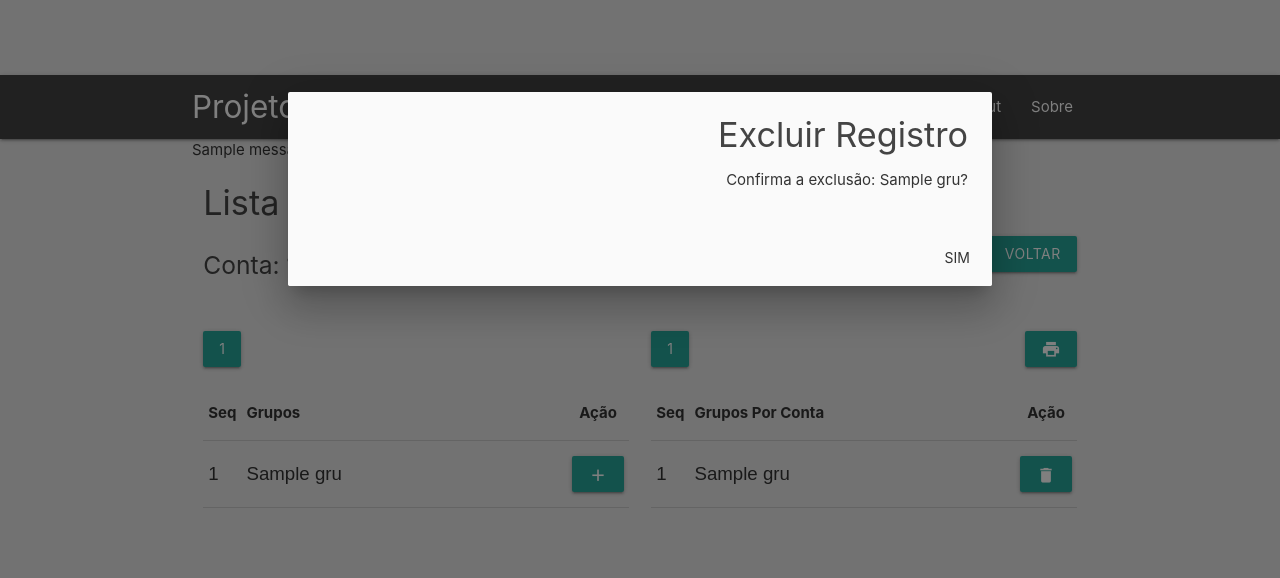
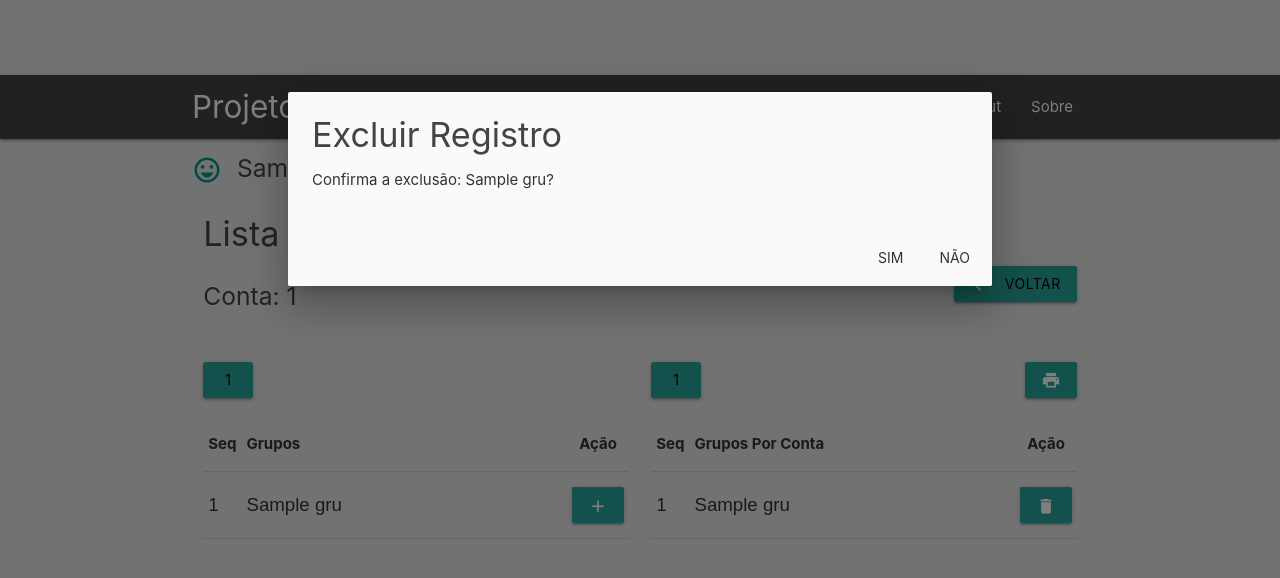
Before and after one commit to AcarlosSoares/framework_md, a Flask app: page /conta/acessarGrupo/1/1 in a window 1280 px wide, after a click on "delete". Shown: the top 578 px of the page. Run offline with Flask 2, Linux system fonts and the light colour scheme; a user stored in the database is signed in; tables that the repository leaves empty hold one stand-in row (values such as "Sample post"); one stand-in notice (Sample message) is shown; some libraries are stand-ins or nearby versions.

Commit message:
Atualização dia 16/12/2019 18:00

```diff
--- a/app/conta/routes.py
+++ b/app/conta/routes.py
@@ -20,13 +20,13 @@ def index():
     abort(404)
 
 
-@conta.route('/conta/acessar', methods=['GET', 'POST'])
+@conta.route('/conta/acessarConta', methods=['GET', 'POST'])
 @login_required
-def acessar():
+def acessarConta():
 
   if not current_user.is_authenticated:
     flash('Usuário não autorizado!', 'info')
-    return redirect(url_for('conta.acessar'))
+    return redirect(url_for('conta.acessarConta'))
 
   form = ListaContaUsuarioForm()
 
@@ -39,7 +39,7 @@ def acessar():
     form.ordenarpor.data = 'conta_con.id_conta'
     form.ordenarpor.data = 'ASC'
     form.ordenarpor.data = None
-    return redirect(url_for('conta.acessar'))
+    return redirect(url_for('conta.acessarConta'))
 
   try:
     page = request.form.get('page', 1, type=int)
@@ -66,7 +66,7 @@ def incluir():
 
   if not current_user.is_authenticated:
     flash('Usuário não autorizado!', 'info')
-    return redirect(url_for('conta.acessar'))
+    return redirect(url_for('conta.acessarConta'))
 
   form = IncluiContaUsuarioForm()
 
@@ -105,19 +105,20 @@ def incluir():
       db.session.commit()
 
       flash('Registro foi incluído com sucesso!', 'success')
-      return redirect(url_for('conta.acessar'))
+      return redirect(url_for('conta.acessarConta'))
     except Exception as e:
       flash('Falha no aplicativo! ' + str(e), 'danger')
-      return redirect(url_for('conta.acessar'))
+      return redirect(url_for('conta.acessarConta'))
 
 
-@conta.route("/conta/excluir/<int:id_data>", methods=['POST'])
+@conta.route("/conta/excluir/<int:id_data>", methods=['GET', 'POST'])
+@login_required
 @login_required
 def excluir(id_data):
 
   if not current_user.is_authenticated:
     flash('Usuário não autorizado!', 'info')
-    return redirect(url_for('conta.acessar'))
+    return redirect(url_for('conta.acessarConta'))
 
   try:
     dado = Conta.query.get(id_data)
@@ -125,13 +126,13 @@ def excluir(id_data):
       db.session.delete(dado)
       db.session.commit()
       flash('Registro foi excluido com sucesso!', 'success')
-      return redirect(url_for('conta.acessar'))
+      return redirect(url_for('conta.acessarConta'))
     else:
       flash('Falha na exclusão!', 'danger')
-      return redirect(url_for('conta.acessar'))
+      return redirect(url_for('conta.acessarConta'))
   except Exception as e:
     flash('Falha no aplicativo! ' + str(e), 'danger')
-    return redirect(url_for('conta.acessar'))
+    return redirect(url_for('conta.acessarConta'))
 
 
 @conta.route('/conta/alterar/<int:id_data>', methods=['GET', 'POST'])
@@ -140,7 +141,7 @@ def alterar(id_data):
 
   if not current_user.is_authenticated:
     flash('Usuário não autorizado!', 'info')
-    return redirect(url_for('conta.acessar'))
+    return redirect(url_for('conta.acessarConta'))
 
   form = AlteraContaUsuarioForm()
 
@@ -170,7 +171,7 @@ def alterar(id_data):
 
     except Exception as e:
       flash('Falha no aplicativo! ' + str(e), 'danger')
-      return redirect(url_for('conta.acessar'))
+      return redirect(url_for('conta.acessarConta'))
 
   if not form.validate_on_submit():
     return render_template('altera_conta.html', title='Alterar Conta', form=form)
@@ -197,10 +198,10 @@ def alterar(id_data):
       dado.usuarios.setor_id = form.setor_id.data
       db.session.commit()
       flash('Registro foi alterado com sucesso!', 'success')
-      return redirect(url_for('conta.acessar'))
+      return redirect(url_for('conta.acessarConta'))
     except Exception as e:
       flash('Falha no aplicativo! ' + str(e), 'danger')
-      return redirect(url_for('conta.acessar'))
+      return redirect(url_for('conta.acessarConta'))
 
 
 @conta.route('/conta/imprimir', methods=['GET'])
@@ -226,7 +227,7 @@ def imprimir():
       dados = Conta.query.all()
   except Exception as e:
     flash('Falha no aplicativo! ' + str(e), 'danger')
-    return redirect(url_for('conta.acessar'))
+    return redirect(url_for('conta.acessarConta'))
 
   # # # PARÂMETROS DO RELATÓRIO
   titulo = 'LISTA DE CONTAS DE USUÁRIO'
@@ -304,9 +305,9 @@ def adicionarGrupo(id_data, id_super, nome_super):
     return redirect(url_for('conta.acessarGrupo', id_super=id_super, nome_super=nome_super))
 
 
-@conta.route("/conta/excluirGrupoConta/<int:id_data>/<int:id_super>/<string:nome_super>", methods=['POST'])
+@conta.route("/conta/excluirGrupoPorConta/<int:id_data>/<int:id_super>/<string:nome_super>", methods=['GET', 'POST'])
 @login_required
-def excluirGrupoConta(id_data, id_super, nome_super):
+def excluirGrupoPorConta(id_data, id_super, nome_super):
 
   if not current_user.is_authenticated:
     flash('Usuário não autorizado!', 'info')
--- a/app/conta/templates/altera_conta.html
+++ b/app/conta/templates/altera_conta.html
@@ -23,7 +23,7 @@
           <div class="row">
 
             <div class="col s12 right-align">
-              <a class="waves-effect waves-light btn white-text" href="{{ url_for('conta.acessar') }}" title="Voltar">
+              <a class="waves-effect waves-light btn white-text" href="{{ url_for('conta.acessarConta') }}" title="Voltar">
                 <i class="material-icons cor-marrom">close</i>
               </a>
             </div>
--- a/app/conta/templates/inclui_conta.html
+++ b/app/conta/templates/inclui_conta.html
@@ -22,7 +22,7 @@
           <div class="row">
 
             <div class="col s12 right-align">
-              <a class="waves-effect waves-light btn white-text" href="{{ url_for('conta.acessar') }}" title="Voltar">
+              <a class="waves-effect waves-light btn white-text" href="{{ url_for('conta.acessarConta') }}" title="Voltar">
                 <i class="material-icons cor-marrom">close</i>
               </a>
             </div>
--- a/app/conta/templates/lista_grupo_conta.html
+++ b/app/conta/templates/lista_grupo_conta.html
@@ -21,7 +21,9 @@
 
 		<div class="col s6 right-align">
 			<!-- Botão Voltar -->
-		  <a href="{{ url_for('conta.acessar') }}" class="btn btn-outline-info float-md-right my-2" role="button" aria-pressed="true">Voltar</a>
+		  <a href="{{ url_for('conta.acessarConta') }}" class="waves-effect waves-light btn black-text">
+		  	<i class="material-icons left white-text">arrow_back</i>Voltar
+		  </a>
 		</div>
 
 	</div>
@@ -32,6 +34,7 @@
 
 			<!-- Painel de Ordenação e Pesquisa -->
 			<form action="{{ url_for('conta.acessarGrupo', id_super=id_super, nome_super=nome_super) }}" method="POST">
+				{{ form.csrf_token }}
 
 				<!-- Painel Paginação -->
 				<div class="row">
@@ -39,9 +42,9 @@
 						{% for page_num2 in dados2.iter_pages(left_edge=1, right_edge=1, left_current=1, right_current=2) %}
 						  {% if page_num2 %}
 						    {% if dados2.page == page_num2 %}
-						      <input class="btn btn-info my-2" name="page2" type="submit" value={{ page_num2 }} />
+						      <input class="waves-effect waves-light btn" name="page2" type="submit" value={{ page_num2 }} />
 						    {% else %}
-						      <input class="btn btn-outline-info my-2" name="page2" type="submit" value={{ page_num2 }} />
+						      <input class="waves-effect waves-light btn teal lighten-4" name="page2" type="submit" value={{ page_num2 }} />
 						    {% endif %}
 						  {% else %}
 						    ...
@@ -85,6 +88,7 @@
 				</tbody>
 			</table>
 		</div>
+
 		<!----------------------- LISTA DA TABELA 1 -------------------------->
 		<div class="col s6 right-align">
 
@@ -98,9 +102,9 @@
 						{% for page_num in dados1.iter_pages(left_edge=1, right_edge=1, left_current=1, right_current=2) %}
 						  {% if page_num %}
 						    {% if dados1.page == page_num %}
-							  <input class="btn btn-info my-2" name="page1" type="submit" value={{ page_num }} />
+						      <input class="waves-effect waves-light btn" name="page1" type="submit" value={{ page_num }} />
 						    {% else %}
-							  <input class="btn btn-outline-info my-2" name="page1" type="submit" value={{ page_num }} />
+						      <input class="waves-effect waves-light btn teal lighten-4" name="page1" type="submit" value={{ page_num }} />
 						    {% endif %}
 						  {% else %}
 								...
@@ -140,11 +144,7 @@
 							<td class="text-center center-align">
 
 								<!-- Botão Excluir -->
-	<!-- 									<a href="#" class="btn btn-ligth btn-sm" role="button" data-toggle="modal" title="Excluir" data-target="#excluirModal1{{ dado.id }}">
-								  <i class="material-icons cor-vermelho" style="vertical-align:middle;">delete</i>
-								</a> -->
-
-								<a class="waves-effect waves-light btn modal-trigger" href="#excluirModal{{ dado.id }}">
+								<a class="waves-effect waves-light btn modal-trigger" data-toggle="modal" href="#excluirModal{{ dado.id }}">
 									<i class="material-icons cor-vermelho" style="vertical-align:middle;">delete</i>
 								</a>
 
@@ -152,51 +152,19 @@
 						</tr>
 
 			  		<!-- Modal Excluir Dados -->
-			  <div class="modal fade" id="excluirModal1{{ dado.id }}">
-				<div class="modal-dialog modal-dialog-centered" role="document">
-				  <div class="modal-content">
 
-					<div class="modal-header">
-					  <h5 class="modal-title" id="exampleModalLongTitle">Excluir Registro</h5>
-					  <button type="button" class="close" data-dismiss="modal" aria-label="Close">
-						<span aria-hidden="true">&times;</span>
-					  </button>
-					</div>
-
-					<div class="modal-body">
-					  <p>Confirma a exclusão: {{ dado.nome }}? </p>
-					</div>
-
-					<div class="modal-footer">
-					  <form action="{{ url_for('conta.excluirGrupoConta', id_data=dado.id, id_super=id_super, nome_super=nome_super) }}" method="POST">
-						{{ form.csrf_token }}
-						<input type="submit" value="Sim" class="btn btn-outline-info">
-					  </form>
-					</div>
-
-				  </div>
-				</div>
-			  </div>
-			  <!-- Fim Modal Excluir Dados -->
-
-				<!-- Modal Teste  -->
-
-					  <!-- Modal Structure -->
 					  <div id="excluirModal{{ dado.id }}" class="modal">
-						<div class="modal-content">
+						<div class="modal-content left-align">
 						  <h4>Excluir Registro</h4>
 						  <p>Confirma a exclusão: {{ dado.nome }}? </p>
 						</div>
 						<div class="modal-footer">
-						  <a href="#!" class="modal-close waves-effect waves-green btn-flat">Sim</a>
-	<!--                   <form action="{{ url_for('conta.excluirGrupoConta', id_data=dado.id, id_super=id_super, nome_super=nome_super) }}" method="POST">
-					{{ form.csrf_token }}
-					<input type="submit" value="Sim" class="modal-close waves-effect waves-green btn-flat">
-				  </form> -->
+						  <a href="{{ url_for('conta.excluirGrupoPorConta', id_data=dado.id, id_super=id_super, nome_super=nome_super) }}" class="modal-close waves-effect waves-green btn-flat">Sim</a>
+						  <a href="#!" class="modal-close waves-effect waves-green btn-flat">Não</a>
 						</div>
 					  </div>
 
-				<!-- Fim Modal Teste -->
+			  		<!-- Fim Modal Excluir Dados -->
 
 					{% endfor  %}
 				</tbody>
--- a/app/grupo/routes.py
+++ b/app/grupo/routes.py
@@ -105,7 +105,7 @@ def incluirGrupo():
       return redirect(url_for('grupo.acessarGrupo'))
 
 
-@grupo.route("/grupo/excluirGrupo/<int:id_data>", methods=['POST'])
+@grupo.route("/grupo/excluirGrupo/<int:id_data>", methods=['GET', 'POST'])
 @login_required
 def excluirGrupo(id_data):
 
@@ -276,7 +276,7 @@ def adicionarConta(id_data, id_super, nome_super):
 
 
 @grupo.route("/grupo/excluirContaPorGrupo/<int:id_data>/<int:id_super>/<string:nome_super>", \
- methods=['POST'])
+ methods=['GET', 'POST'])
 @login_required
 def excluirContaPorGrupo(id_data, id_super, nome_super):
 
@@ -299,7 +299,6 @@ def excluirContaPorGrupo(id_data, id_super, nome_super):
   except Exception as e:
     flash('Falha no aplicativo! ' + str(e), 'danger')
     return redirect(url_for('grupo.acessarConta', id_super=id_super, nome_super=nome_super))
-
 
 
 @grupo.route('/grupo/imprimir2/<int:id_super>/<string:nome_super>', methods=['GET'])
--- a/app/setor/routes.py
+++ b/app/setor/routes.py
@@ -79,7 +79,7 @@ def incluir():
       return redirect(url_for('setor.acessar'))
 
 
-@setor.route("/setor/excluir/<int:id_data>", methods=['POST'])
+@setor.route("/setor/excluir/<int:id_data>", methods=['GET', 'POST'])
 @login_required
 def excluir(id_data):
 
--- a/app/templates/layout.html
+++ b/app/templates/layout.html
@@ -35,8 +35,18 @@
       <!-- Dropdown Structure -->
       <ul id="dropdown1" class="dropdown-content">
         <li><a href="{{ url_for('grupo.acessarGrupo') }}" class="dropdown-item">Grupos</a></li>
-        <li><a href="{{ url_for('conta.acessar') }}" class="dropdown-item">Contas</a></li>
+        <li><a href="{{ url_for('conta.acessarConta') }}" class="dropdown-item">Contas</a></li>
         <li><a href="{{ url_for('setor.acessar') }}" class="dropdown-item">Setor</a></li>
+        <li class="divider"></li>
+        <li><a href="{{ url_for('auth.register') }}" class="dropdown-item">Registro</a></li>
+      </ul>
+
+      <ul id="dropdown2" class="dropdown-content">
+        <li class="divider"></li>
+        <li><a href="{{ url_for('auth.register') }}" class="dropdown-item">Registro</a></li>
+      </ul>
+
+      <ul id="dropdown3" class="dropdown-content">
         <li class="divider"></li>
         <li><a href="{{ url_for('auth.register') }}" class="dropdown-item">Registro</a></li>
       </ul>
@@ -102,24 +112,6 @@
       </nav>
     </div>
 
-    <ul class="sidenav" id="mobile-nav">
-      <li>
-        <a href="#home">Home</a>
-      </li>
-      <li>
-        <a href="#search">Search</a>
-      </li>
-      <li>
-        <a href="#popular">Popular Places</a>
-      </li>
-      <li>
-        <a href="#gallery">Gallery</a>
-      </li>
-      <li>
-        <a href="#contact">Contact</a>
-      </li>
-    </ul>
-
   </header>
 
   <main role="main" class="container">
@@ -129,9 +121,22 @@
         {% with messages = get_flashed_messages(with_categories=true) %}
           {% if messages %}
             {% for category, message in messages %}
-              <div>
-                {{ message }}
-              </div>
+              {% if category == 'danger' %}
+                <div class="red-text text-darken-2">
+                  <i class="material-icons left red-text" style="vertical-align:middle; font-size:30px;">sentiment_very_dissatisfied</i>
+                  <h5>{{ message }}</h5>
+                </div>
+              {% elif category == 'info' %}
+                <div class="orange-text text-darken-2">
+                  <i class="material-icons left orange-text" style="vertical-align:middle; font-size:30px;">sentiment_neutral</i>
+                  <h5>{{ message }}</h5>
+                </div>
+              {% else %}
+                  <i class="material-icons left teal-text" style="vertical-align:middle; font-size:30px;">sentiment_very_satisfied</i>
+                  <div class="teal-text text-darken-2">
+                  <h5>{{ message }}</h5>
+                </div>
+              {% endif %}
             {% endfor %}
           {% endif %}
         {% endwith %}
@@ -143,9 +148,6 @@
 
   <!--JavaScript at end of body for optimized loading-->
   <script src="https://cdnjs.cloudflare.com/ajax/libs/materialize/1.0.0-beta/js/materialize.min.js"></script>
-
-  <script src="http://ajax.googleapis.com/ajax/libs/jquery/1.9.1/jquery.min.js" type="text/javascript"></script>
-
 
   <script type = "text/javascript">
 
@@ -159,6 +161,7 @@
 
     // DropDown
     var dropdowns = document.querySelectorAll('.dropdown-trigger')
+    // console.log(dropdowns);
     for (var i = 0; i < dropdowns.length; i++){
         M.Dropdown.init(dropdowns[i]);
     }
@@ -170,36 +173,11 @@
     });
 
     // Modal
-
-    $(document).ready(function() {
-      // the "href" attribute of .modal-trigger must specify the modal ID that wants to be triggered
-      /*$('.view').click(function (){
-        $('#modal1').modal('open');
-        alert('edskjcxnm');
-      });*/
-      /*$('.view').leanModal();*/
-      $('#excluirModal').modal('open');
-    });
-
-    $(document).ready(function () {
-      $('.modal').modal();
-    });
-
-    const modal = document.querySelectorAll('.modal');
-    const instance = M.Modal.init(modal);
-
-
-    $(document).ready(function(){
-      var instance = M.Modal.getInstance('.modal');
-      instance.open();
-      // $('.modal').openModal();
-    })
-
-    $(document).ready(function(){
-      // the "href" attribute of .modal-trigger must specify the modal ID that wants to be triggered
-      $('.modal-trigger').leanModal();
-    });
-
+    var modal = document.querySelectorAll('.modal');
+    // console.log(modal);
+    for (var i = 0; i < modal.length; i++){
+        M.Modal.init(modal[i]);
+    }
 
   </script>
 </body>
```
Also changed, not shown: app/conta/templates/lista_conta_conta.html (+15 -28 lines), app/grupo/templates/lista_conta_grupo.html (+22 -33 lines), app/grupo/templates/lista_grupo_grupo.html (+14 -27 lines), app/setor/templates/lista_setor.html (+14 -27 lines). Lines whose indentation alone changed are shown as unchanged.
